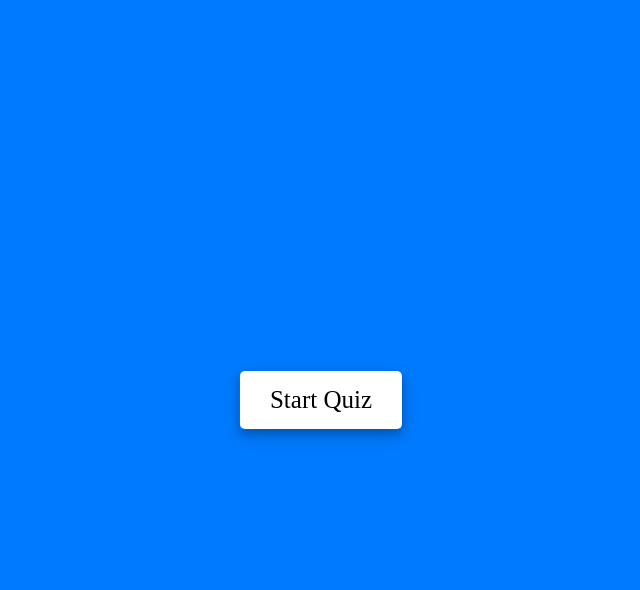
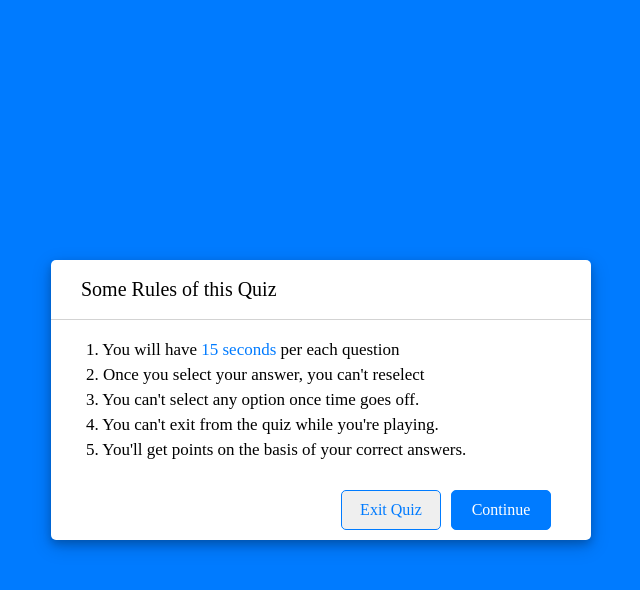
Before and after one commit to CollinsC1O/QuizApp, a plain HTML site: page index.html in a window 1280 px wide. Both pictures are taken after a click on the button "Start Quiz". Shown: the whole page, without its empty margins (319-959 px from the left). Drawn offline with Linux system fonts and the light colour scheme.

Commit message:
adds js feature for start_btn

```diff
--- a/index.html
+++ b/index.html
@@ -41,7 +41,7 @@
 
         <!-- quiz questions -->
         <section>
-            <!-- <div class="que_text">
+            <div class="que_text">
                 <span>What doe's HTML stand for?</span>
             </div>
             <div class="option_list">
@@ -59,8 +59,8 @@
                 <div class="option">
                     <span>Hypder text property</span>
                 </div>
-            </div> -->
-            <div class="quiz_ques js_quiz"></div>
+            </div>
+            <!-- <div class="quiz_ques js_quiz"></div> -->
         </section>
 
         <!-- quiz box footer -->
--- a/script.js
+++ b/script.js
@@ -0,0 +1,10 @@
+const start_btn = document.querySelector(".start_btn button");
+const info_box = document.querySelector(".info_box");
+const quiz_box = document.querySelector(".quiz_box");
+const exit_btn = document.querySelector(".buttons .quit");
+const continue_btn = document.querySelector(".buttons .restart");
+
+//the start quiz button click to start
+start_btn.onclick = () => {
+    info_box.classList.add("activeInfo")
+}
--- a/style.css
+++ b/style.css
@@ -20,6 +20,14 @@ body {
     /* add box shadow */
     box-shadow: 0px 4px 8px 0 rgba(0, 0, 0, 0.2),
                 0px 6px 20px 0 rgba(0, 0, 0, 0.19);
+}
+
+/* to make info_box visible immediately start_btn is clicked, we add activeInfo class from the css and style */
+/* activeInfo added */
+.info_box.activeInfo{
+    opacity: 1;
+    pointer-events: none;
+    transform: translate(-50%, -50%) scale(1);
 }
 
 .start_btn button {
```
